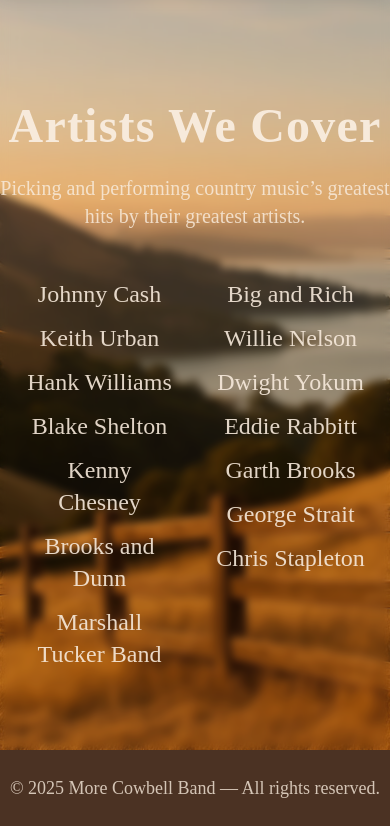
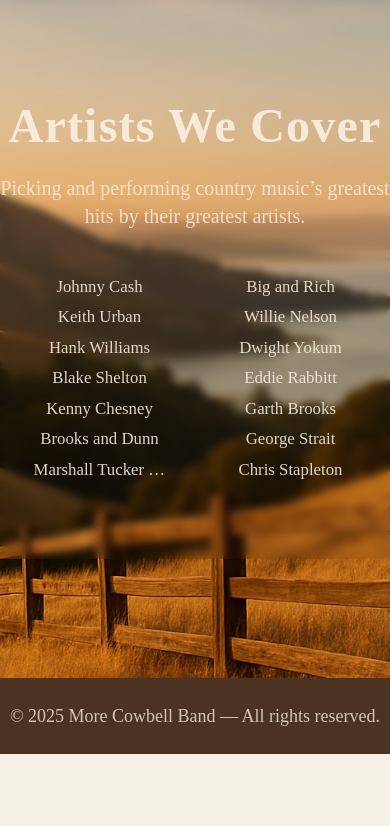
Before and after one commit to fourplayband/themorecowbellband, a plain HTML site: page artists.html in a window 390 px wide. Shown: the part 90-916 px from the top of the page. After the commit the page ends 844 px from the top, so only its background shows below. Drawn offline with nearby package versions, Linux system fonts and the light colour scheme.

Commit message:
fix(artists): prevent long artist names wrapping on small screens

```diff
--- a/artists.html
+++ b/artists.html
@@ -67,7 +67,7 @@
   </p>
 
   <div class="grid grid-cols-2 md:grid-cols-2 gap-10 max-w-4xl mx-auto px-6">
-    <ul class="text-2xl text-[#f7eadb]/90 space-y-3">
+    <ul class="artists-list text-2xl text-[#f7eadb]/90 space-y-3">
       <li>Johnny Cash</li>
       <li>Keith Urban</li>
       <li>Hank Williams</li>
@@ -77,7 +77,7 @@
       <li>Marshall Tucker Band</li>
     </ul>
 
-    <ul class="text-2xl text-[#f7eadb]/90 space-y-3">
+    <ul class="artists-list text-2xl text-[#f7eadb]/90 space-y-3">
       <li>Big and Rich</li>
       <li>Willie Nelson</li>
       <li>Dwight Yokum</li>
--- a/style.css
+++ b/style.css
@@ -145,3 +145,15 @@ body.lightbox-open { overflow: hidden; }
   /* remove any fixed-height containers that may squeeze the hero on mobile */
   .hero { padding: 28px 16px; }
 }
+
+/* Ensure long artist names stay on a single line on small screens */
+@media (max-width: 480px) {
+  .artists-list { padding-left: 0.6rem; padding-right: 0.6rem; }
+  .artists-list li {
+    white-space: nowrap;
+    overflow: hidden;
+    text-overflow: ellipsis; /* if it truly overflows, truncate gracefully */
+    font-size: 1.05rem; /* slightly reduce size to help fit */
+    line-height: 1.1;
+  }
+}
```
